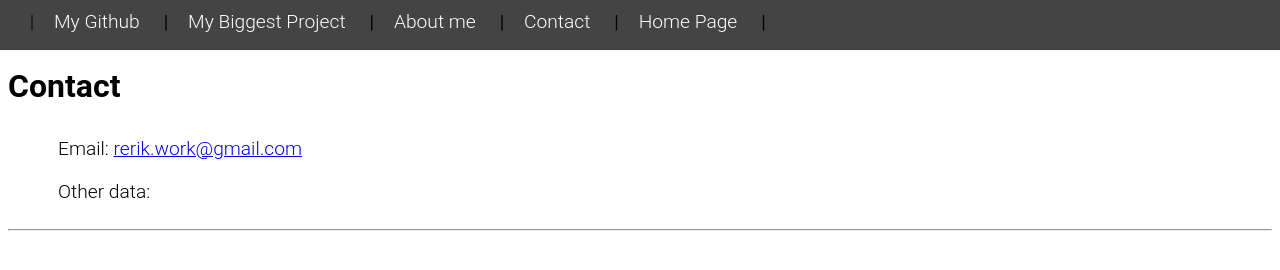
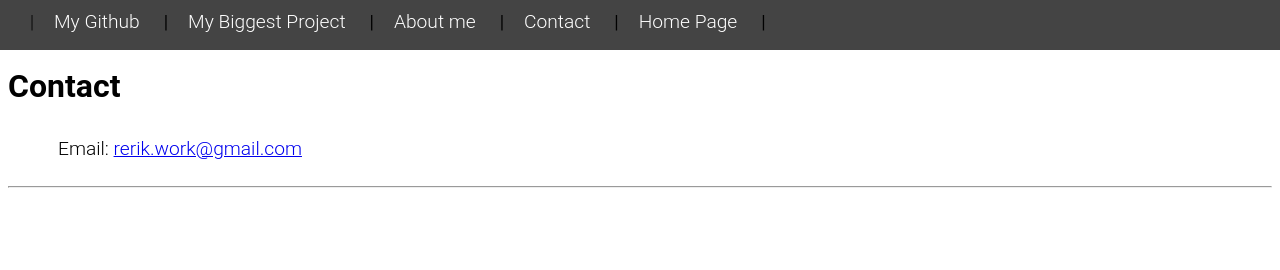
Before and after one commit to ErikRospo/ErikRospo.github.io, a plain HTML site: page pages/contact.html in a window 1280 px wide. Drawn offline with Linux system fonts and the light colour scheme.

Commit message:
removed psudeolorem

```diff
--- a/pages/contact.html
+++ b/pages/contact.html
@@ -35,9 +35,6 @@
         <li>
             Email: <a href="mailto:rerik.work@gmail.com">rerik.work@gmail.com</a>
         </li>
-        <li>
-            Other data:
-        </li>
 
     </ul>
     <hr>
```
